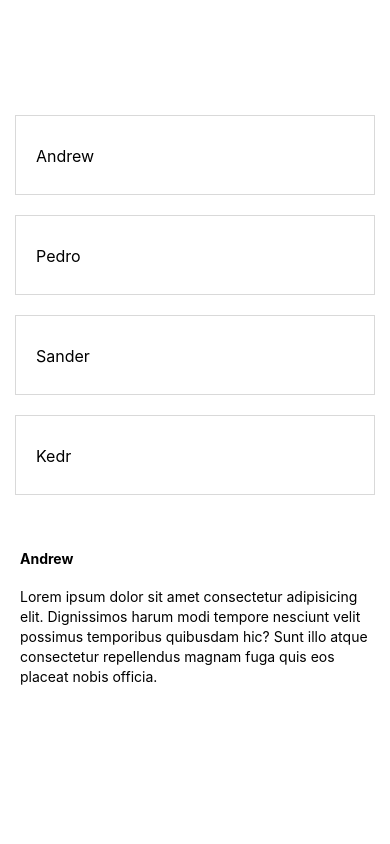
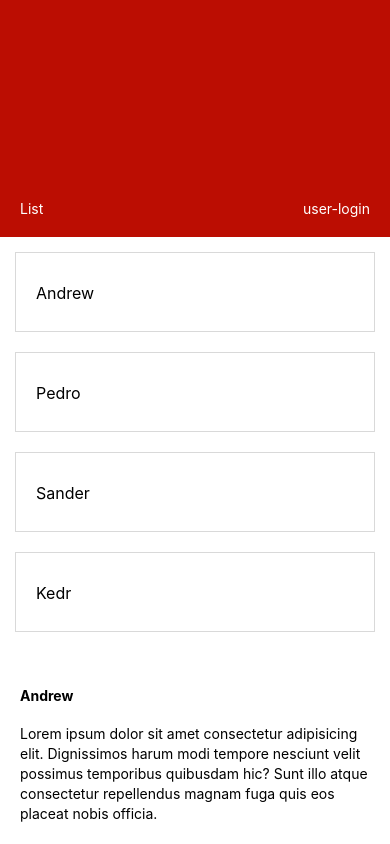
Before and after one commit to devnikop/React-Native-app-demo-, a React Native app: screen / in a window 390 px wide. Built offline with nearby package versions, Linux system fonts and the light colour scheme.

Commit message:
add header

```diff
--- a/App.tsx
+++ b/App.tsx
@@ -1,6 +1,7 @@
 import React from 'react'
 import { StyleSheet, Text, View } from 'react-native'
 
+import Header from './components/header/header'
 import NameList from './components/name-list/name-list'
 import Info from './components/info/info'
 
@@ -36,6 +37,10 @@ const App = () => {
 
   return (
     <View style={styles.container}>
+      <Header
+        page={`List`}
+        userLogin={`user-login`}
+      />
       <NameList
         names={names}
       />
@@ -51,7 +56,6 @@ export default App;
 const styles = StyleSheet.create({
   container: {
     flex: 1,
-    paddingTop: 100,
     backgroundColor: '#fff',
   },
 })
--- /dev/null
+++ b/components/header/header.tsx
@@ -0,0 +1,50 @@
+import React from 'react'
+import {
+  StyleSheet,
+  Text,
+  View,
+} from 'react-native'
+
+interface Props {
+  page: string,
+  userLogin: string
+}
+
+class Header extends React.PureComponent<Props> {
+  constructor(props) {
+    super(props);
+  }
+
+  render() {
+    const {
+      page,
+      userLogin,
+    } = this.props;
+
+    return (
+      <View style={styles.header}>
+        <Text style={styles.headerText}>{page}</Text>
+        <Text style={styles.headerText}>{userLogin}</Text>
+      </View>
+    )
+  }
+}
+
+export default Header;
+
+const styles = StyleSheet.create({
+  header: {
+    flex: 1,
+    flexDirection: "row",
+    justifyContent: "space-between",
+    alignItems: "flex-end",
+
+    padding: 20,
+
+    backgroundColor: "#BB0D02",
+  },
+
+  headerText: {
+    color: "#FFFFFF",
+  }
+});
```
